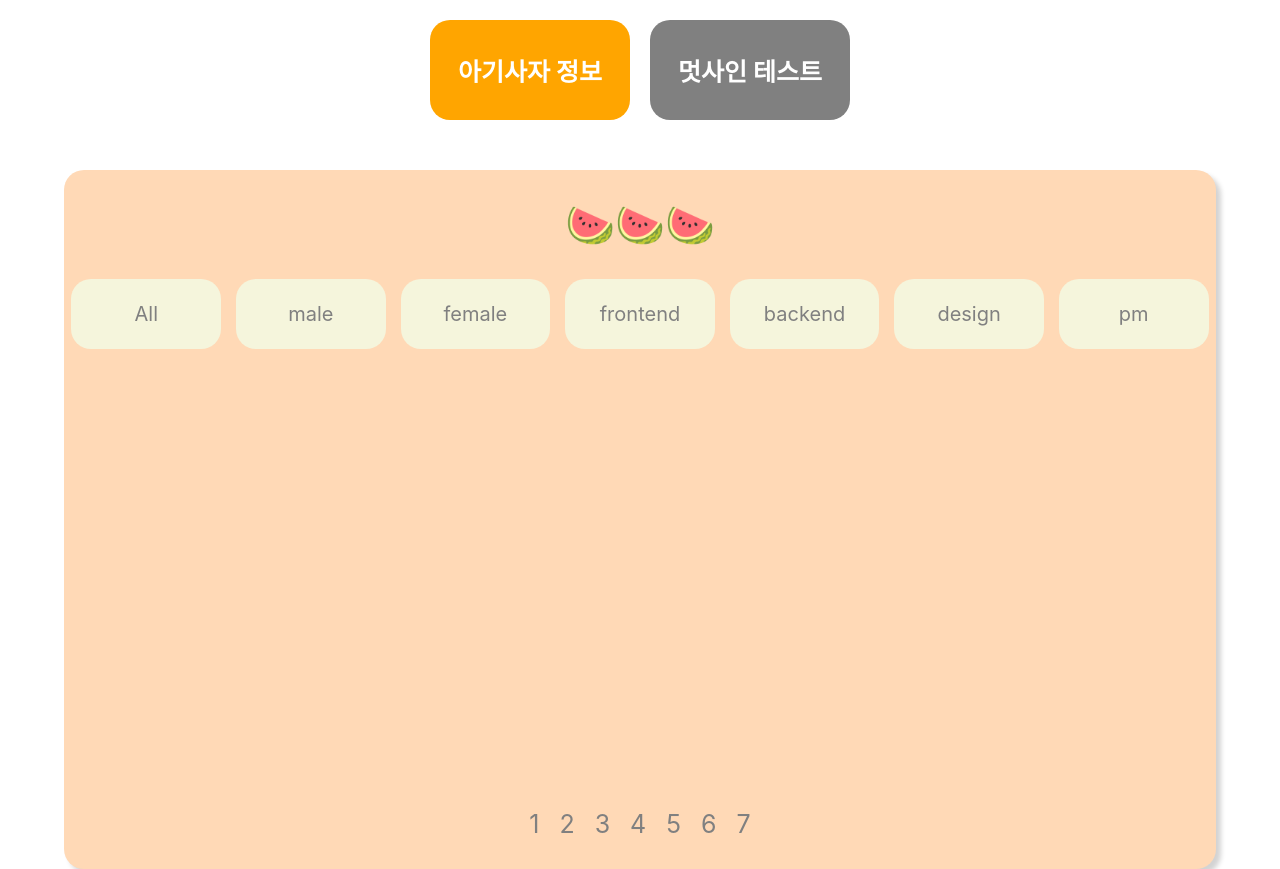
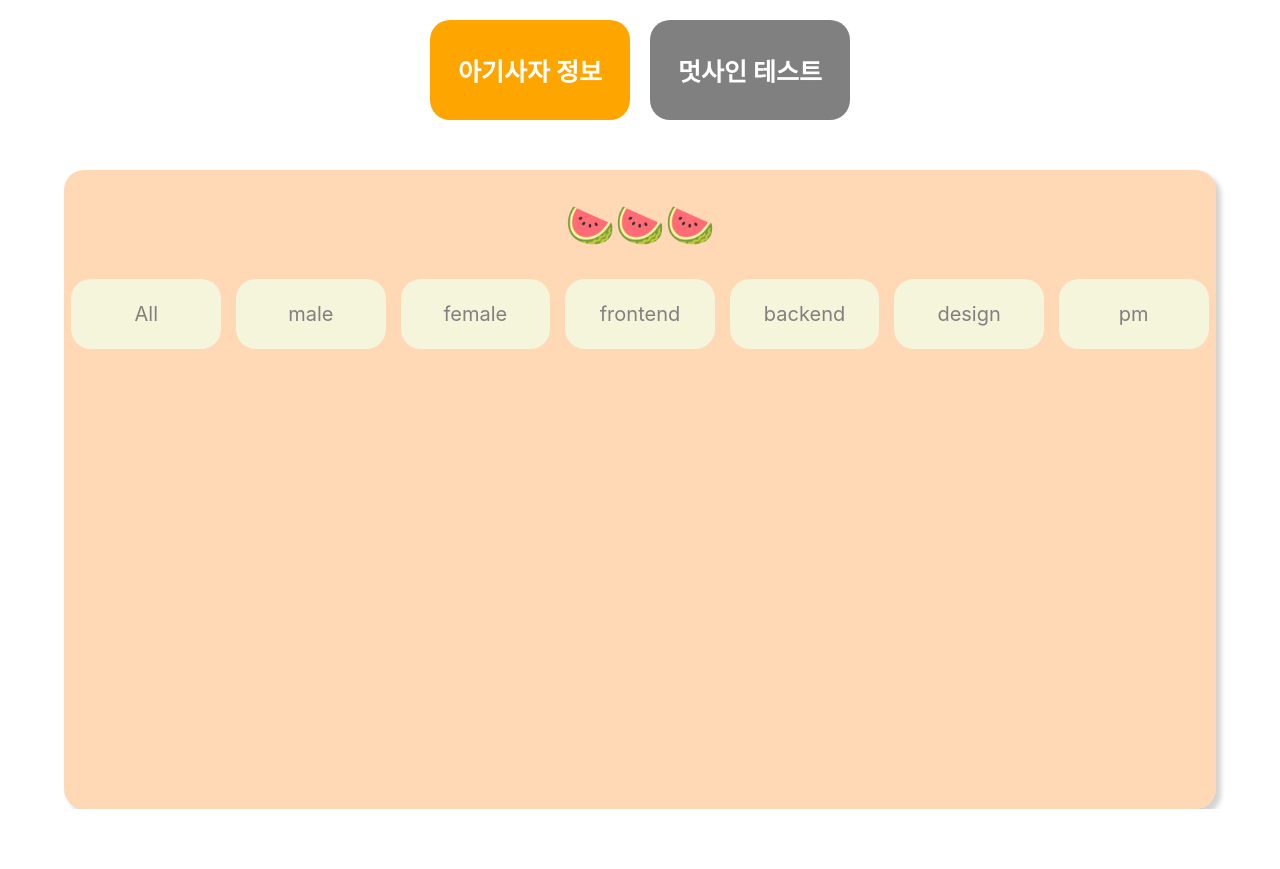
Before and after one commit to LikeLion-at-CAU-11th/Gyuhan-Park, a React (Create React App) app in the folder week9/week9lion/: page / in a window 1280 px wide. After the commit the page ends 809 px from the top, so only its background shows below. Built offline with nearby package versions, Linux system fonts and the light colour scheme.

Commit message:
Fix: All 버튼에만 pagenation 하기

```diff
--- a/week9/week9lion/src/components/lioninfo/FilterButton.jsx
+++ b/week9/week9lion/src/components/lioninfo/FilterButton.jsx
@@ -8,12 +8,17 @@ import {
 } from "../../apis/lioninfo";
 
 const FilterButton = (props) => {
-  const { type, title, setUserData } = props;
+  const { type, title, setUserData, handleClickPage, setIsPaged } = props;
   const handleClickButton = async () => {
+    // All 버튼에만 pagenation 주기
+    if (type === "page") setIsPaged(true);
+    else setIsPaged(false);
+
     // type에 따라 API 결정
     if (type === "page") {
       const response = await getUserPerPage(1);
       //   const response = await getAllUserPerPage();
+      handleClickPage("1");
       setUserData(response.data.data);
     } else if (type === "gender") {
       const response = await getUserPerGender(title);
--- a/week9/week9lion/src/components/lioninfo/LionInfoModal.jsx
+++ b/week9/week9lion/src/components/lioninfo/LionInfoModal.jsx
@@ -1,11 +1,22 @@
 import React, { useState } from "react";
 import styled from "styled-components";
+import { getAllUserPerPage } from "../../apis/lioninfo";
 import FilterButton from "./FilterButton";
 import Pagination from "./Pagination";
 import UserDataSection from "./UserDataSection";
 
 const LionInfoModal = () => {
   const [userData, setUserData] = useState([]);
+  const [pageNumbers, setPageNumbers] = useState([
+    { id: "1", clicked: false },
+    { id: "2", clicked: false },
+    { id: "3", clicked: false },
+    { id: "4", clicked: false },
+    { id: "5", clicked: false },
+    { id: "6", clicked: false },
+    { id: "7", clicked: false },
+  ]);
+  const [isPaged, setIsPaged] = useState(false); // pagenation 이 필요한 상황 구분
 
   const categories = [
     {
@@ -38,6 +49,19 @@ const LionInfoModal = () => {
     },
   ];
 
+  // 전체 리스트 (28개 데이터) 받아와 클라이언트단에서 슬라이싱하여, PageButton 컴포넌트 클릭 시 알맞는 데이터 렌더링
+  const handleClickPage = async (id) => {
+    const response = await getAllUserPerPage();
+    const userDataPerPage = response.data.data.slice((id - 1) * 4, id * 4);
+    setUserData(userDataPerPage);
+    setPageNumbers(
+      pageNumbers.map((number) =>
+        number.id === id
+          ? { ...number, clicked: true }
+          : { ...number, clicked: false }
+      )
+    );
+  };
   return (
     <Dom>
       <Title>🍉🍉🍉</Title>
@@ -48,11 +72,20 @@ const LionInfoModal = () => {
             title={category.title}
             type={category.type}
             setUserData={setUserData}
+            handleClickPage={handleClickPage}
+            setIsPaged={setIsPaged}
           />
         ))}
       </ButtonDom>
       <UserDataSection userData={userData} />
-      <Pagination userData={userData} setUserData={setUserData} />
+      {isPaged && (
+        <Pagination
+          userData={userData}
+          setUserData={setUserData}
+          pageNumbers={pageNumbers}
+          handleClickPage={handleClickPage}
+        />
+      )}
     </Dom>
   );
 };
--- a/week9/week9lion/src/components/lioninfo/Pagination.jsx
+++ b/week9/week9lion/src/components/lioninfo/Pagination.jsx
@@ -1,45 +1,22 @@
-import React, { useState } from "react";
+import React from "react";
 import styled from "styled-components";
-import { getAllUserPerPage, getUserPerPage } from "../../apis/lioninfo";
+import { getUserPerPage } from "../../apis/lioninfo";
 
 const Pagination = (props) => {
-  const { userData, setUserData } = props;
-  const [pageNumbers, setPageNumbers] = useState([
-    { id: "1", clicked: false },
-    { id: "2", clicked: false },
-    { id: "3", clicked: false },
-    { id: "4", clicked: false },
-    { id: "5", clicked: false },
-    { id: "6", clicked: false },
-    { id: "7", clicked: false },
-  ]);
+  const { pageNumbers, handleClickPage, userData, setUserData } = props;
 
   // 페이지별 데이터 각각 받아와, PageButton 컴포넌트 클릭 시 알맞는 데이터 렌더링
-  //   const handleClickPage = async (e) => {
-  //     const response = await getUserPerPage(e.target.id);
-  //     setPageNumbers(
-  //       pageNumbers.map((number) =>
-  //         number.id === e.target.id
-  //           ? { ...number, clicked: true }
-  //           : { ...number, clicked: false }
-  //       )
-  //     );
-  //     setUserData(response.data.data);
-  //   };
-
-  // 전체 리스트 (28개 데이터) 받아와 클라이언트단에서 슬라이싱하여, PageButton 컴포넌트 클릭 시 알맞는 데이터 렌더링
-  const handleClickPage = async (id) => {
-    const response = await getAllUserPerPage();
-    const userDataPerPage = response.data.data.slice((id - 1) * 4, id * 4);
-    setUserData(userDataPerPage);
-    setPageNumbers(
-      pageNumbers.map((number) =>
-        number.id === id
-          ? { ...number, clicked: true }
-          : { ...number, clicked: false }
-      )
-    );
-  };
+  // const handleClickPage = async (e) => {
+  //   const response = await getUserPerPage(e.target.id);
+  //   setPageNumbers(
+  //     pageNumbers.map((number) =>
+  //       number.id === e.target.id
+  //         ? { ...number, clicked: true }
+  //         : { ...number, clicked: false }
+  //     )
+  //   );
+  //   setUserData(response.data.data);
+  // };
 
   return (
     <PaginationDom>
```
